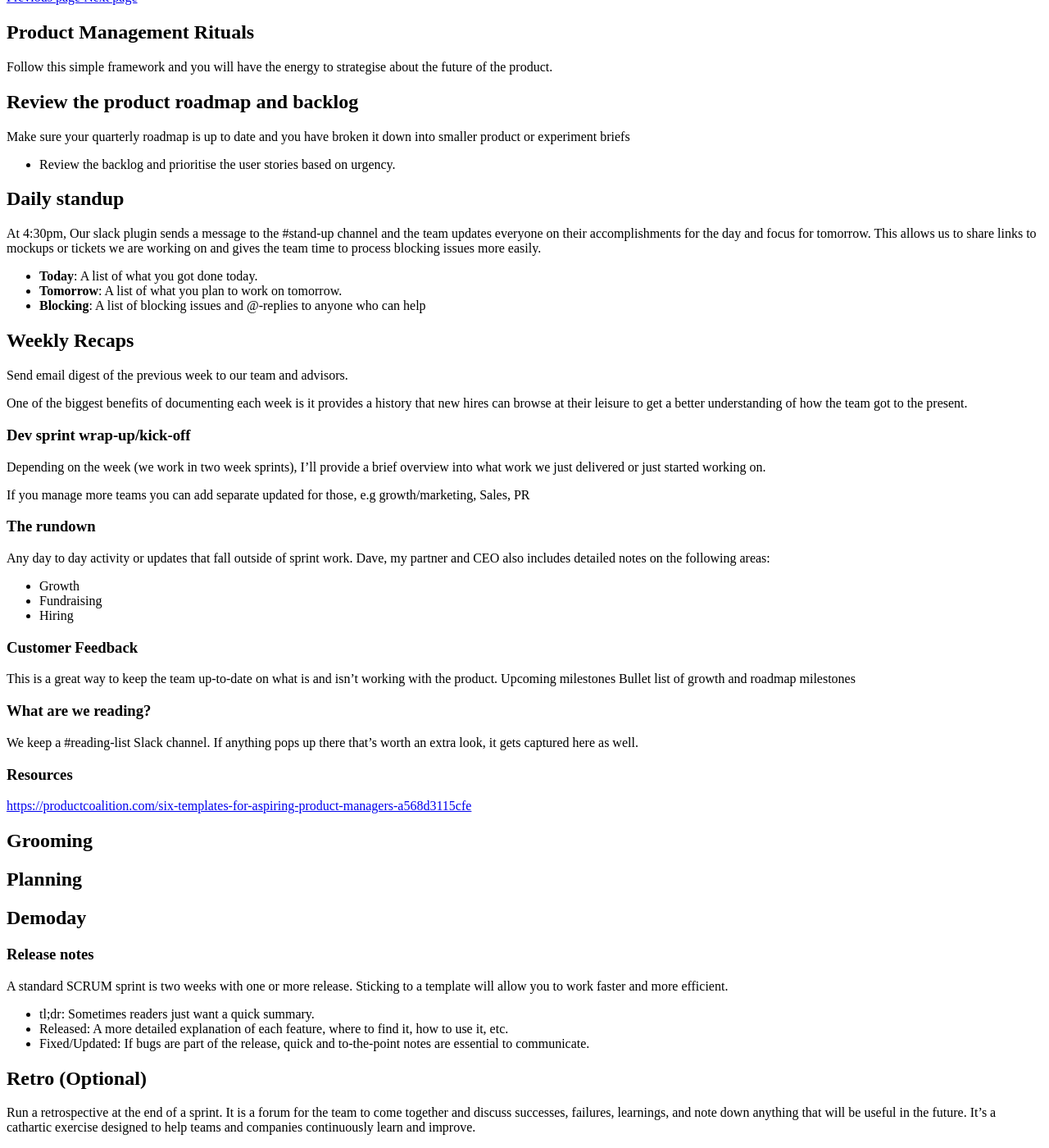
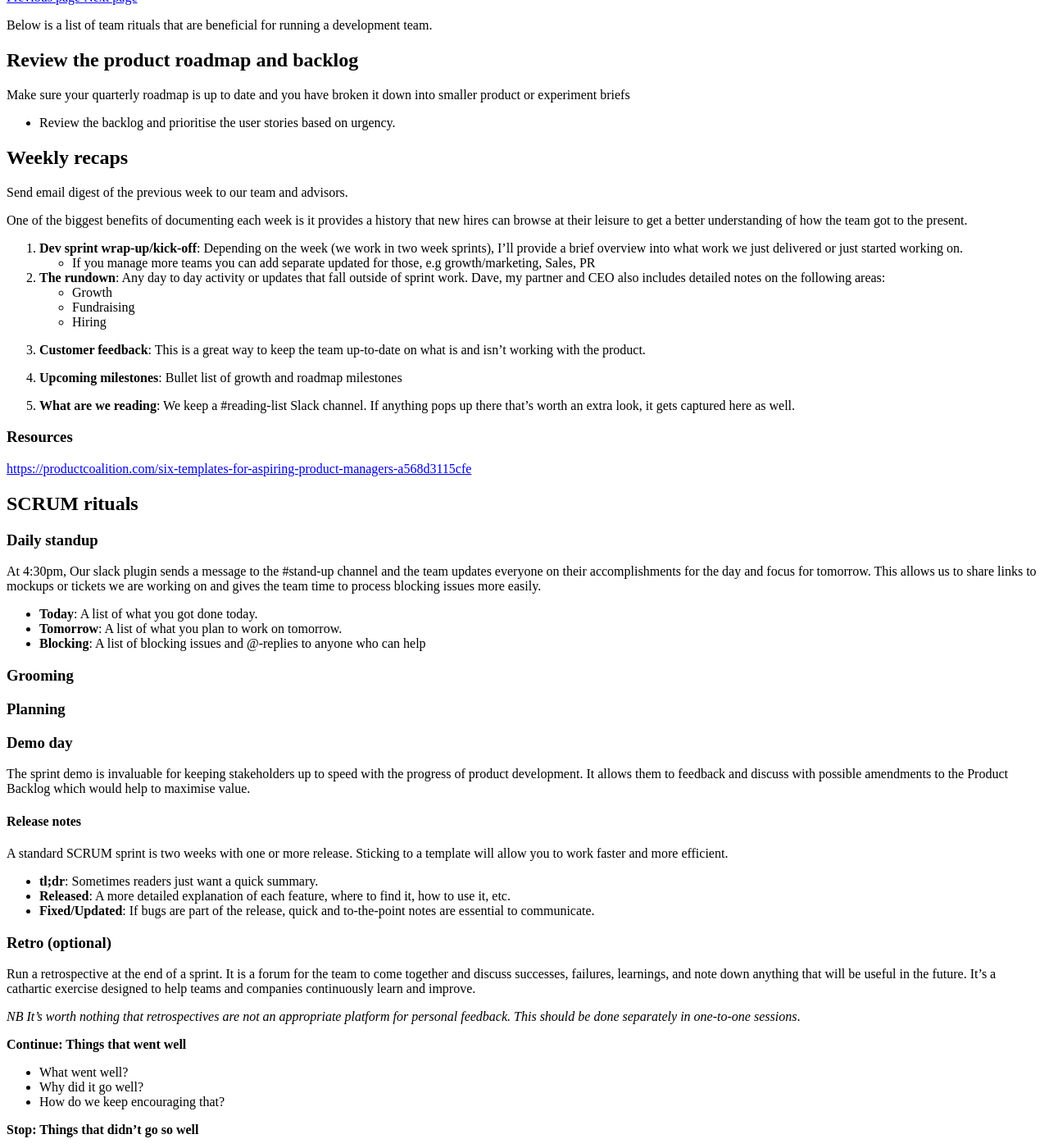
Before and after one commit to mrkrumhausen/product-space, a Jekyll site: the page built from plays/product-management-rituals.md, in a window 1280 px wide and 1400 px high, scrolled down 298 px. Shown: the whole window at 82% size. Built offline with Jekyll 4.4.1, drawn with Linux system fonts in a browser that asks for light colours; nearby versions of some CDN libraries; library files that are not in the unit come from our copies; some of the changed text lies outside the part shown.

Commit message:
updated content

```diff
--- a/plays/product-management-rituals.md
+++ b/plays/product-management-rituals.md
@@ -28,61 +28,55 @@
         url: '#'
 
 ---
-
-
-## Product Management Rituals
-Follow this simple framework and you will have the energy to strategise about the future of the product.
+Below is a list of team rituals that are beneficial for running a development team.
 
 ## Review the product roadmap and backlog
 Make sure your quarterly roadmap is up to date and you have broken it down into smaller product or experiment briefs
 - Review the backlog and prioritise the user stories based on urgency.
 
-## Daily standup
+## Weekly recaps
+Send email digest of the previous week to our team and advisors.
+
+One of the biggest benefits of documenting each week is it provides a history that new hires can browse at their leisure to get a better understanding of how the team got to the present.
+
+1. **Dev sprint wrap-up/kick-off**: Depending on the week (we work in two week sprints), I’ll provide a brief overview into what work we just delivered or just started working on.
+- If you manage more teams you can add separate updated for those, e.g growth/marketing, Sales, PR
+
+1. **The rundown**: Any day to day activity or updates that fall outside of sprint work. Dave, my partner and CEO also includes detailed notes on the following areas:
+- Growth
+- Fundraising
+- Hiring
+
+1. **Customer feedback**: This is a great way to keep the team up-to-date on what is and isn’t working with the product.
+
+1. **Upcoming milestones**: Bullet list of growth and roadmap milestones
+
+1. **What are we reading**: We keep a #reading-list Slack channel. If anything pops up there that’s worth an extra look, it gets captured here as well.
+
+### Resources
+[https://productcoalition.com/six-templates-for-aspiring-product-managers-a568d3115cfe](https://productcoalition.com/six-templates-for-aspiring-product-managers-a568d3115cfe)
+
+## SCRUM rituals
+### Daily standup
 At 4:30pm, Our slack plugin sends a message to the #stand-up channel and the team updates everyone on their accomplishments for the day and focus for tomorrow. This allows us to share links to mockups or tickets we are working on and gives the team time to process blocking issues more easily.
 
 - **Today**: A list of what you got done today.
 - **Tomorrow**: A list of what you plan to work on tomorrow.
 - **Blocking**: A list of blocking issues and @-replies to anyone who can help
 
-## Weekly Recaps
-Send email digest of the previous week to our team and advisors.
+### Grooming
+### Planning
+### Demo day
+The sprint demo is invaluable for keeping stakeholders up to speed with the progress of product development. It allows them to feedback and discuss with possible amendments to the Product Backlog which would help to maximise value.
 
-One of the biggest benefits of documenting each week is it provides a history that new hires can browse at their leisure to get a better understanding of how the team got to the present.
-
-### Dev sprint wrap-up/kick-off
-Depending on the week (we work in two week sprints), I’ll provide a brief overview into what work we just delivered or just started working on.
-
-If you manage more teams you can add separate updated for those, e.g growth/marketing, Sales, PR
-
-### The rundown
-Any day to day activity or updates that fall outside of sprint work. Dave, my partner and CEO also includes detailed notes on the following areas:
-- Growth
-- Fundraising
-- Hiring
-
-### Customer Feedback
-This is a great way to keep the team up-to-date on what is and isn’t working with the product.
-Upcoming milestones
-Bullet list of growth and roadmap milestones
-
-### What are we reading?
-We keep a #reading-list Slack channel. If anything pops up there that’s worth an extra look, it gets captured here as well.
-
-### Resources
-[https://productcoalition.com/six-templates-for-aspiring-product-managers-a568d3115cfe](https://productcoalition.com/six-templates-for-aspiring-product-managers-a568d3115cfe)
+#### Release notes
+A standard SCRUM sprint is two weeks with one or more release. Sticking to a template will allow you to work faster and more efficient.
+- **tl;dr**: Sometimes readers just want a quick summary.
+- **Released**: A more detailed explanation of each feature, where to find it, how to use it, etc.
+- **Fixed/Updated**: If bugs are part of the release, quick and to-the-point notes are essential to communicate.
 
 
-## Grooming
-## Planning
-## Demoday
-### Release notes
-A standard SCRUM sprint is two weeks with one or more release. Sticking to a template will allow you to work faster and more efficient.
-- tl;dr: Sometimes readers just want a quick summary.
-- Released: A more detailed explanation of each feature, where to find it, how to use it, etc.
-- Fixed/Updated: If bugs are part of the release, quick and to-the-point notes are essential to communicate.
-
-
-## Retro (Optional)
+### Retro (optional)
 Run a retrospective at the end of a sprint. It is a forum for the team to come together and discuss successes, failures, learnings, and note down anything that will be useful in the future. It's a cathartic exercise designed to help teams and companies continuously learn and improve.
 
 *NB It's worth nothing that retrospectives are not an appropriate platform for personal feedback. This should be done separately in one-to-one sessions*.
@@ -103,5 +97,6 @@
 ## Concluding notes
 
 ## Resources
+[https://manifesto.co.uk/scrum-practice-sprint-demo/](https://manifesto.co.uk/scrum-practice-sprint-demo/)
 
 ## Related plays
```
Also changed, not shown: plays/dual-track-scrum.md (+5 -1 lines), 1 other file.
